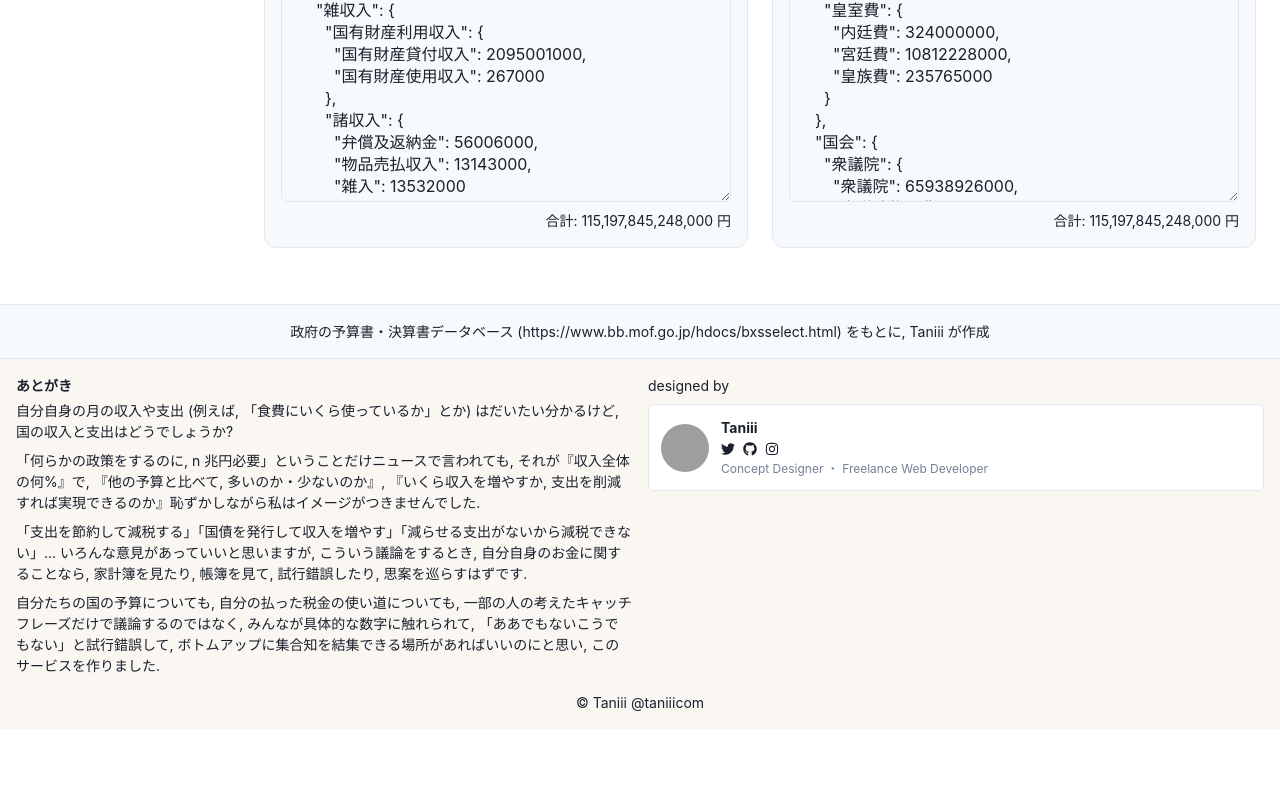
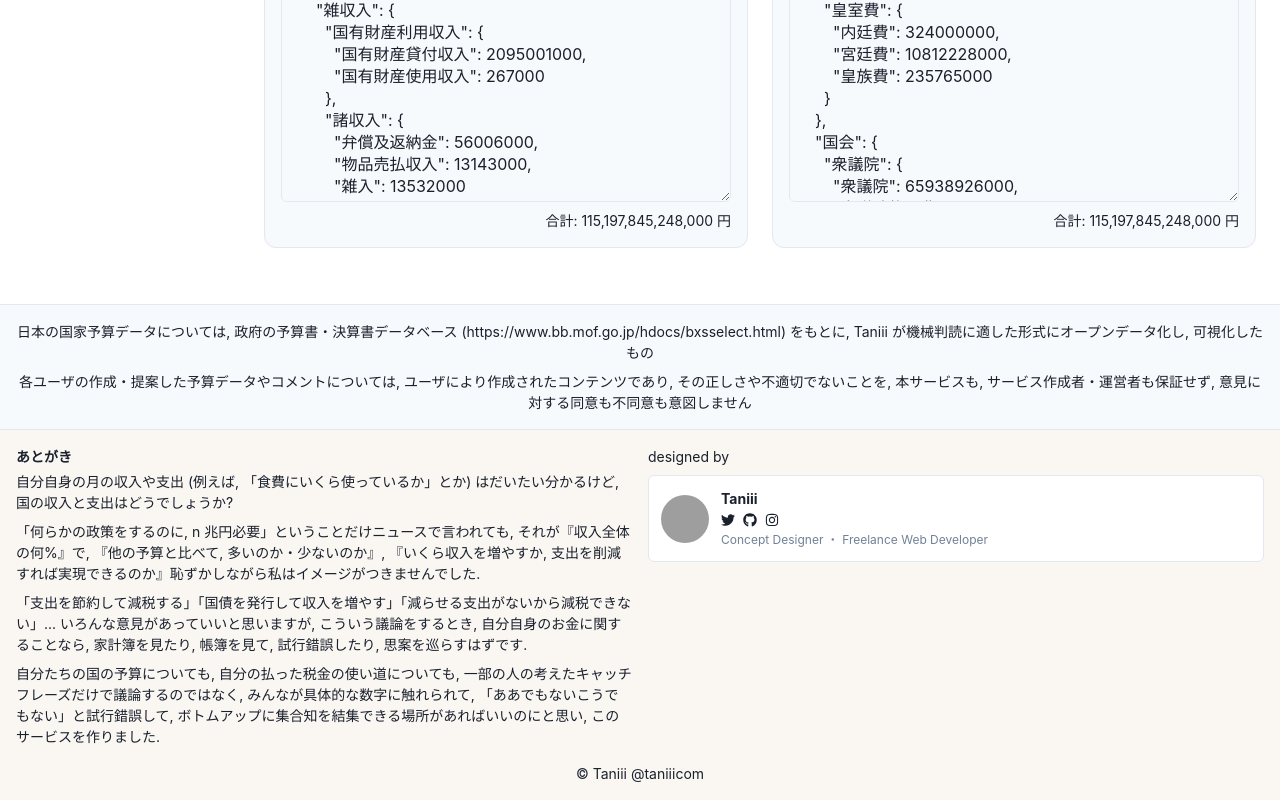
Before and after one commit to taniiicom/yosan-org, a Next.js app in the folder front/: page / in a window 1280 px wide. Shown: the part 1883-2683 px from the top of the page. Before the commit the page ends 2612 px from the top, so only its background shows below. Built offline with nearby package versions, Linux system fonts and the light colour scheme; grey boxes are pictures that could not be loaded.

Commit message:
Update footer first section text

```diff
--- a/front/src/components/Footer.tsx
+++ b/front/src/components/Footer.tsx
@@ -19,17 +19,25 @@ export default function Footer() {
         bg="gray.50"
         _dark={{ bg: "gray.800" }}
       >
+        <Stack spacing={2} fontSize="sm">
           <Text>
-          政府の予算書・決算書データベース (
-          <Link href="https://www.bb.mof.go.jp/hdocs/bxsselect.html" isExternal>
+            日本の国家予算データについては, 政府の予算書・決算書データベース (
+            <Link
+              href="https://www.bb.mof.go.jp/hdocs/bxsselect.html"
+              isExternal
+            >
               https://www.bb.mof.go.jp/hdocs/bxsselect.html
             </Link>
             ) をもとに,
             <Link href="https://taniii.com" isExternal>
               {' '}Taniii
             </Link>
-          {' '}が作成
+            {' '}が機械判読に適した形式にオープンデータ化し, 可視化したもの
           </Text>
+          <Text>
+            各ユーザの作成・提案した予算データやコメントについては, ユーザにより作成されたコンテンツであり, その正しさや不適切でないことを, 本サービスも, サービス作成者・運営者も保証せず, 意見に対する同意も不同意も意図しません
+          </Text>
+        </Stack>
       </Box>
       <Box
         borderTopWidth="1px"
```
Lines whose indentation alone changed are shown as unchanged.
